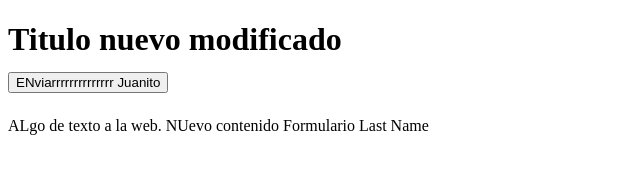
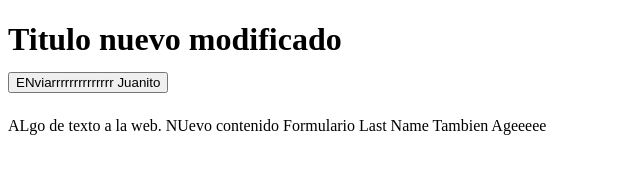
Before and after one commit to jmonroigsprinter/hello-world-git, a plain HTML site: page index.html in a window 1280 px wide. Shown: the whole page, without its empty margins (0-640 px from the left). Drawn offline with Linux system fonts and the light colour scheme.

Commit message:
tambien age

```diff
--- a/index.html
+++ b/index.html
@@ -19,5 +19,7 @@
     NUevo contenido
 
     Formulario Last Name
+
+    Tambien Ageeeee
 </body>
 </html>
```
